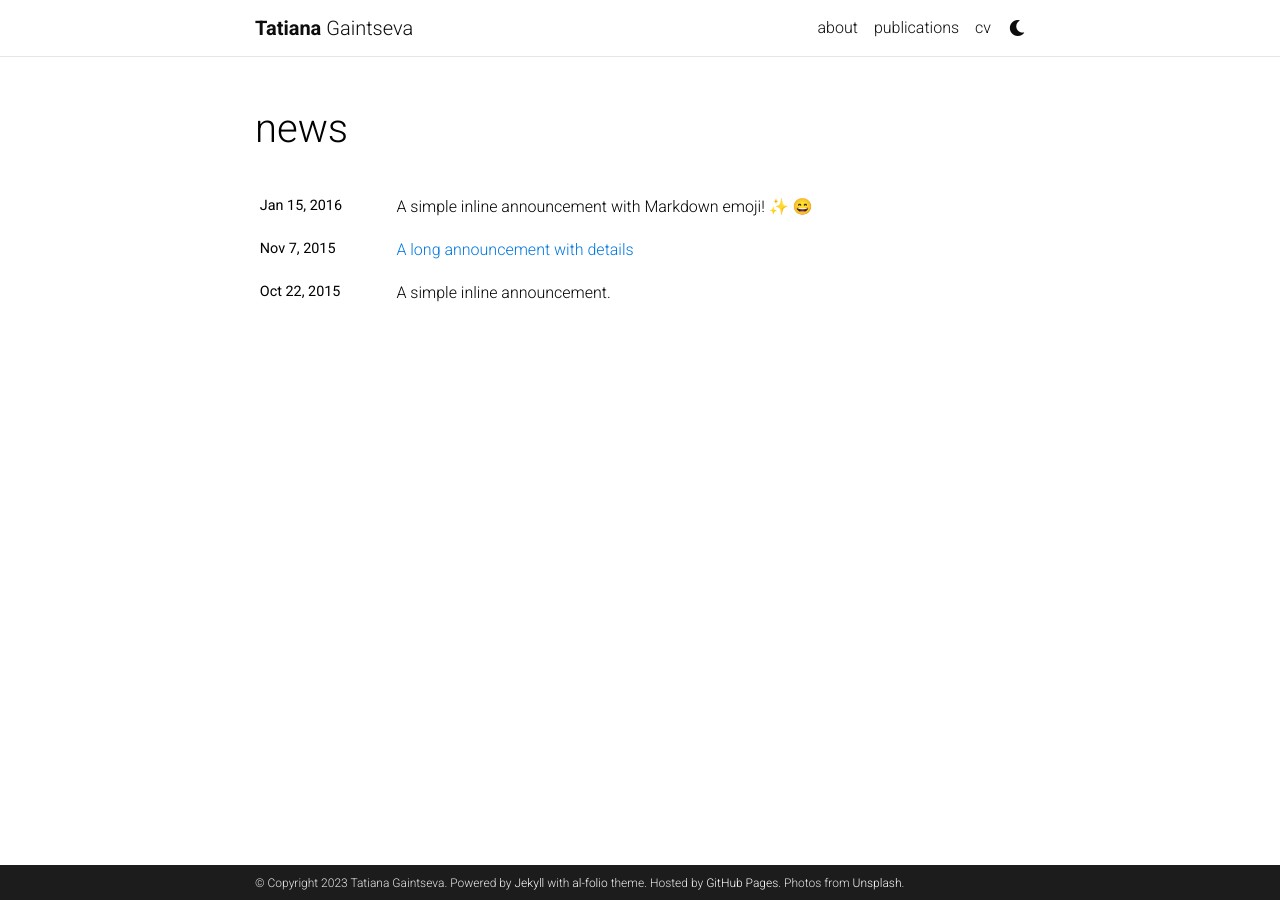
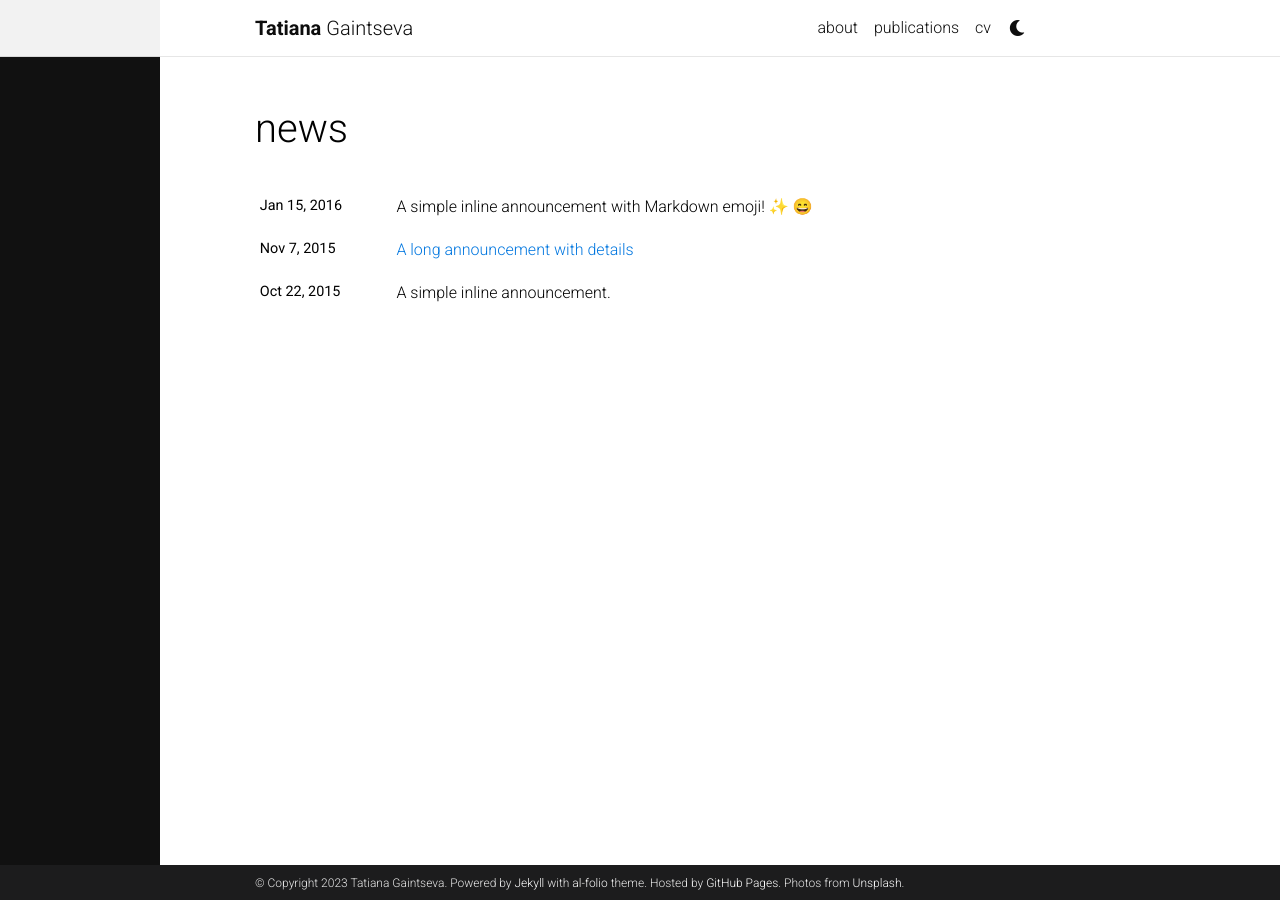
Before and after one commit to Atmyre/atmyre.github.io, a Jekyll site: the page built from news.html, in a window 1280 px wide. Built offline with Jekyll 4.4.1, drawn with Linux system fonts in a browser that asks for light colours; emoji names are drawn with the system emoji font; comment, search, counter and statistics services are not loaded; a style sheet for code colours, icons or effects is not loaded.

Commit message:
Update default.html

```diff
--- a/_layouts/default.html
+++ b/_layouts/default.html
@@ -9,8 +9,42 @@
   {% include head.html %}
   </head>
 
+
+
   <!-- Body -->
   <body class="{% if site.navbar_fixed %}fixed-top-nav{% endif %} {% unless site.footer_fixed %}sticky-bottom-footer{% endunless %}">
+
+<!-- Side navigation -->
+<div class="sidenav">
+  {% if page.profile -%}
+    <div class="profile float-{%- if page.profile.align == 'left' -%}left{%- else -%}right{%- endif -%}">
+    {%- if page.profile.image %}
+      {%- assign profile_image_path = page.profile.image | prepend: 'assets/img/' -%}
+
+      {% if page.profile.image_circular %}
+        {%- assign profile_image_class = "img-fluid z-depth-1 rounded-circle" -%}
+      {% else %}
+        {%- assign profile_image_class = "img-fluid z-depth-1 rounded" -%}
+      {% endif %}
+
+      {% include figure.html
+      path=profile_image_path
+      class=profile_image_class
+      alt=page.profile.image -%}
+    {% endif -%}
+    {%- if page.profile.address %}
+    <div class="address">
+      {{ page.profile.address }}
+    </div>
+    {%- endif %}
+    <div class="social">
+    {% include social.html %}
+    </div>
+  </div>
+  {%- endif %}
+
+</div>
+
 
     <!-- Header -->
     {%- include header.html %}
```
